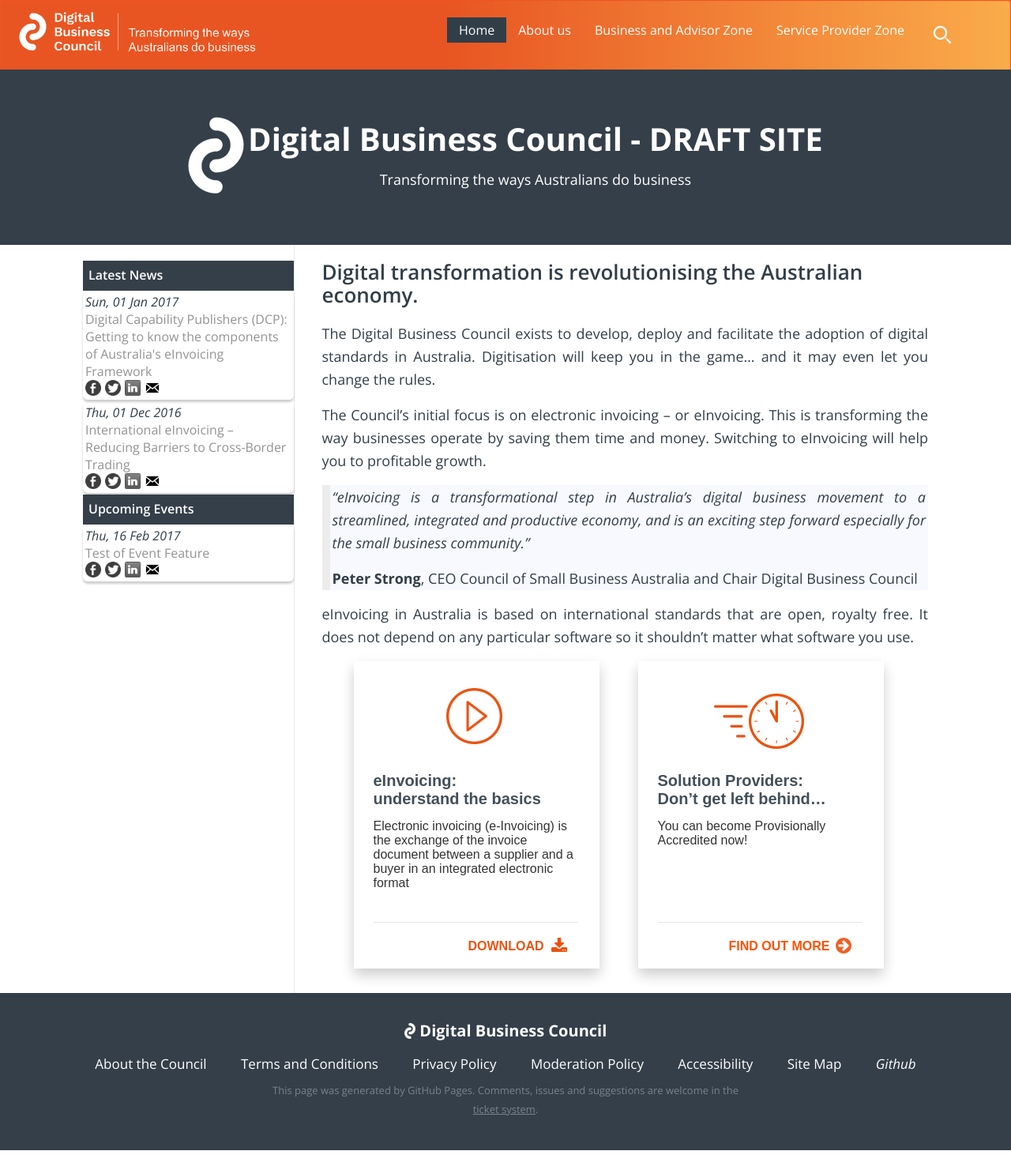
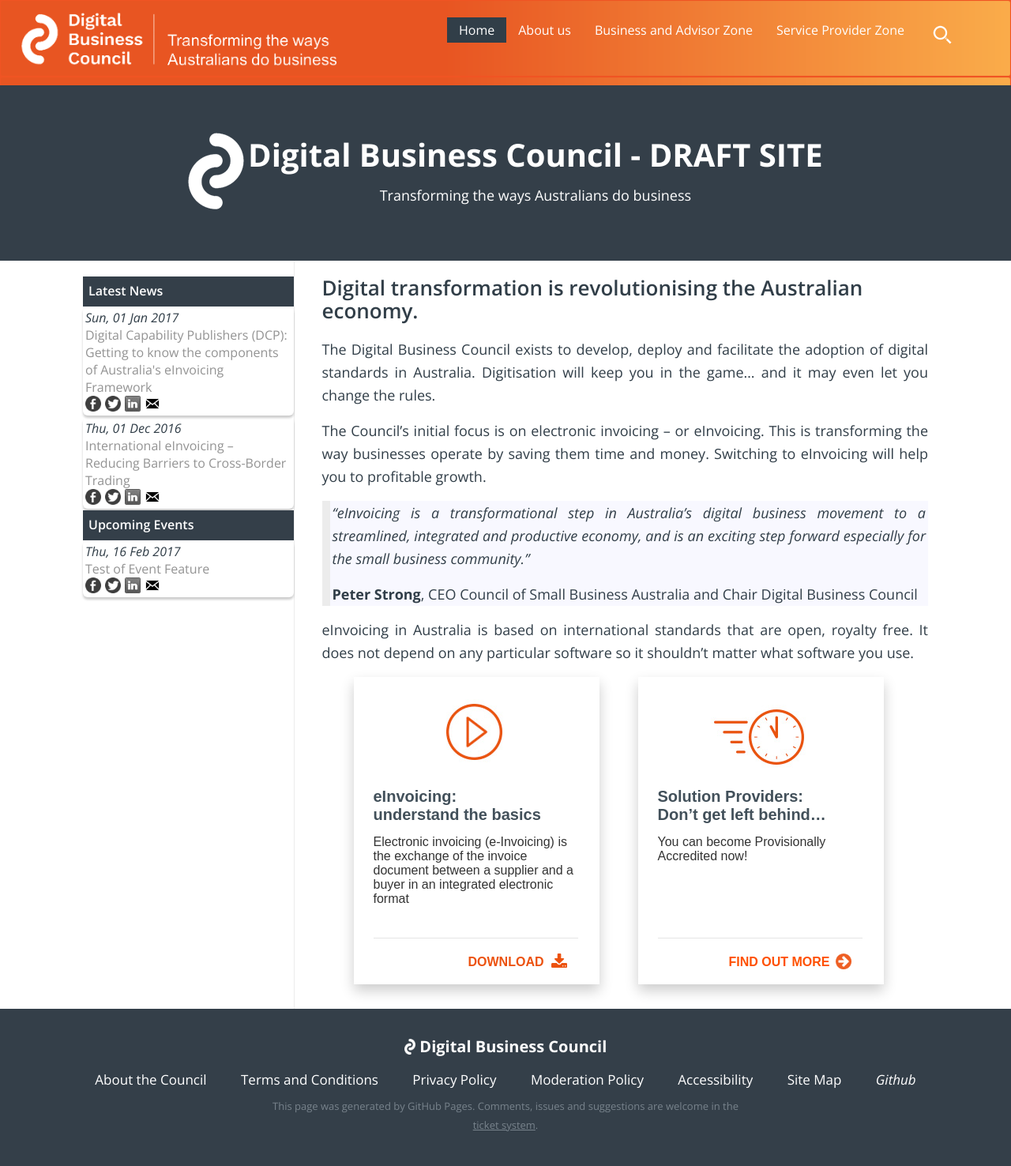
Before and after one commit to Digital-Business-Council/Digital-Business-Council.github.io, a Jekyll site: the page built from index.md, in a window 1280 px wide. Shown: the whole page at 79% size. Built offline with Jekyll 4.4.1, drawn with Linux system fonts in a browser that asks for light colours; our own code applies the rules of GitHub Pages for plain Markdown files.

Commit message:
Update _header.scss

```diff
--- a/_sass/_header.scss
+++ b/_sass/_header.scss
@@ -67,7 +67,7 @@
       padding: 0 0 0 8px;    }
 
     img{
-      max-height: 60px;
+      max-height: 80px;
       vertical-align: middle;
     }
   }
```
